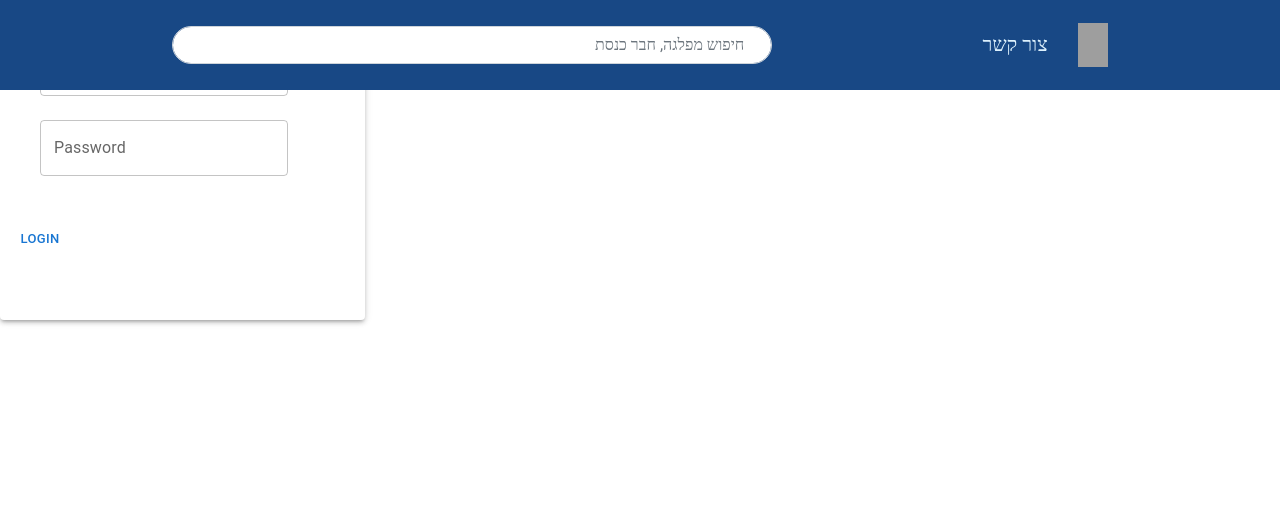
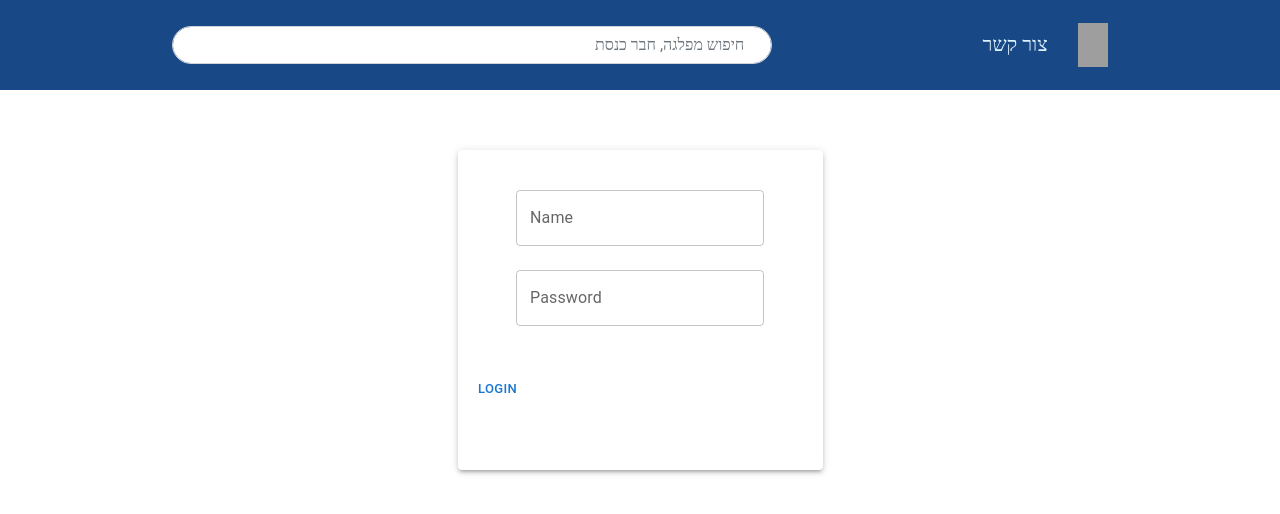
Before and after one commit to TomerBenYehuda/tara-knesset, a React (Create React App) app: page /login in a window 1280 px wide. Shown: the top 514 px of the page. Built offline with nearby package versions, Linux system fonts and the light colour scheme; no server answers; grey boxes are pictures that could not be loaded.

Commit message:
csslogin

```diff
--- a/src/compoents/AdminLogin.jsx
+++ b/src/compoents/AdminLogin.jsx
@@ -33,8 +33,6 @@ export default function AdminLogin() {
             localStorage.name = data.adminName
 
         }
-        console.log(data);
-
     }
 
 
--- a/src/index.css
+++ b/src/index.css
@@ -511,3 +511,24 @@ hr {
 .adminmodalcol>p {
   margin-bottom: 4px;
 }
+
+.login{
+  display: flex;
+  justify-content: center;
+  padding-top: 150px;
+  text-align: center;
+}
+
+
+.MuiFormGroup-root{
+  justify-content: center
+}
+
+#err{
+  margin-top: 5px;
+  color: red;
+}
+
+.css-1t6e9jv-MuiCardActions-root{
+  justify-content: center;
+}
```
